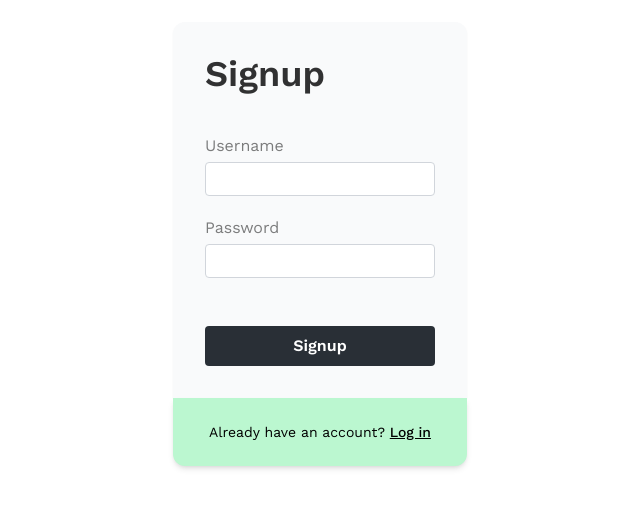
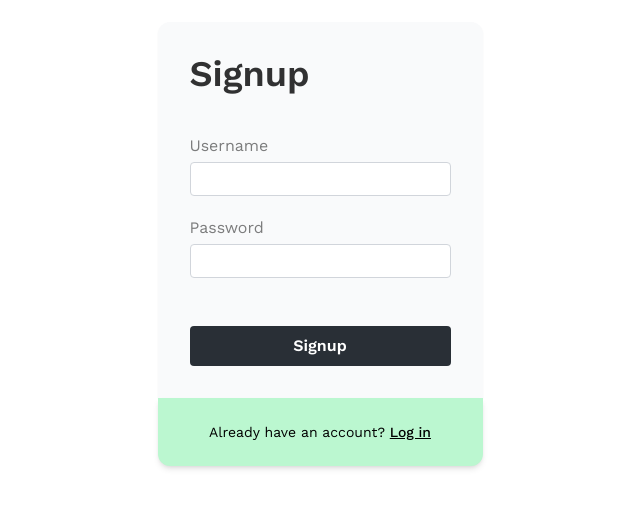
Before and after one commit to luandersonalvesdev/store-smartphone-manager, a React (Vite) app in the folder frontend/: page /signup in a window 1280 px wide. Shown: the part 156-664 px from the top of the page, without its empty margins (320-960 px from the left). Built offline with nearby package versions, Linux system fonts and the light colour scheme; no server answers.

Commit message:
style: css: login and signup pages adjustment

```diff
--- a/frontend/src/components/LoginOrSignupForm.jsx
+++ b/frontend/src/components/LoginOrSignupForm.jsx
@@ -31,8 +31,6 @@ export default function LoginOrSignupForm() {
     try {
       const endpoint = getEndpoint();
       const response = await loginOrSignup(endpoint, data);
-
-      console.log(loading);
       const { token } = response.data;
       localStorage.setItem('smartphone-manager-token', token);
       return navigate('/dashboard');
@@ -71,8 +69,8 @@ export default function LoginOrSignupForm() {
             errors.username
               && (
                 <p
-                  className="text-red-500 bg-red-50 text-sm border rounded border-red-100
-                  px-2 py-1 mt-2 text-center"
+                  className="text-red-500 bg-red-50 text-sm border rounded border-red-200
+                  px-1 mt-1 text-center"
                 >
                   {errors.username.message}
                 </p>
@@ -97,8 +95,8 @@ export default function LoginOrSignupForm() {
             errors.password
               && (
                 <p
-                  className="text-red-500 text-sm bg-red-50 border rounded border-red-100
-                  px-2 py-1 mt-2 text-center"
+                  className="text-red-500 bg-red-50 text-sm border rounded border-red-200
+                  px-1 mt-1 text-center"
                 >
                   {errors.password.message}
                 </p>
@@ -112,7 +110,7 @@ export default function LoginOrSignupForm() {
           errors.root
             && (
               <p
-                className="text-red-500 bg-red-50 border rounded border-red-100 px-2 py-1
+                className="text-red-500 bg-red-50 border rounded border-red-200 px-2 py-1
                 mt-4 text-center"
               >
                 {errors.root.message}
--- a/frontend/src/pages/LoginPage.jsx
+++ b/frontend/src/pages/LoginPage.jsx
@@ -4,7 +4,7 @@ import LoginOrSignupLink from '../components/LoginOrSignupLink';
 export default function LoginPage() {
   return (
     <main className="flex flex-col justify-center items-center h-screen mx-10">
-      <div className="flex flex-col justify-center max-w-[350px]">
+      <div className="flex flex-col justify-center w-[325px]">
         <LoginOrSignupForm />
         <LoginOrSignupLink />
       </div>
--- a/frontend/src/pages/SignupPage.jsx
+++ b/frontend/src/pages/SignupPage.jsx
@@ -3,8 +3,8 @@ import LoginOrSignupLink from '../components/LoginOrSignupLink';
 
 export default function SignupPage() {
   return (
-    <main className="flex justify-center items-center h-screen mx-10">
-      <div className="flex flex-col justify-center max-w-[350px]">
+    <main className="flex flex-col justify-center items-center h-screen mx-10">
+      <div className="flex flex-col justify-center w-[325px]">
         <LoginOrSignupForm />
         <LoginOrSignupLink />
       </div>
```
